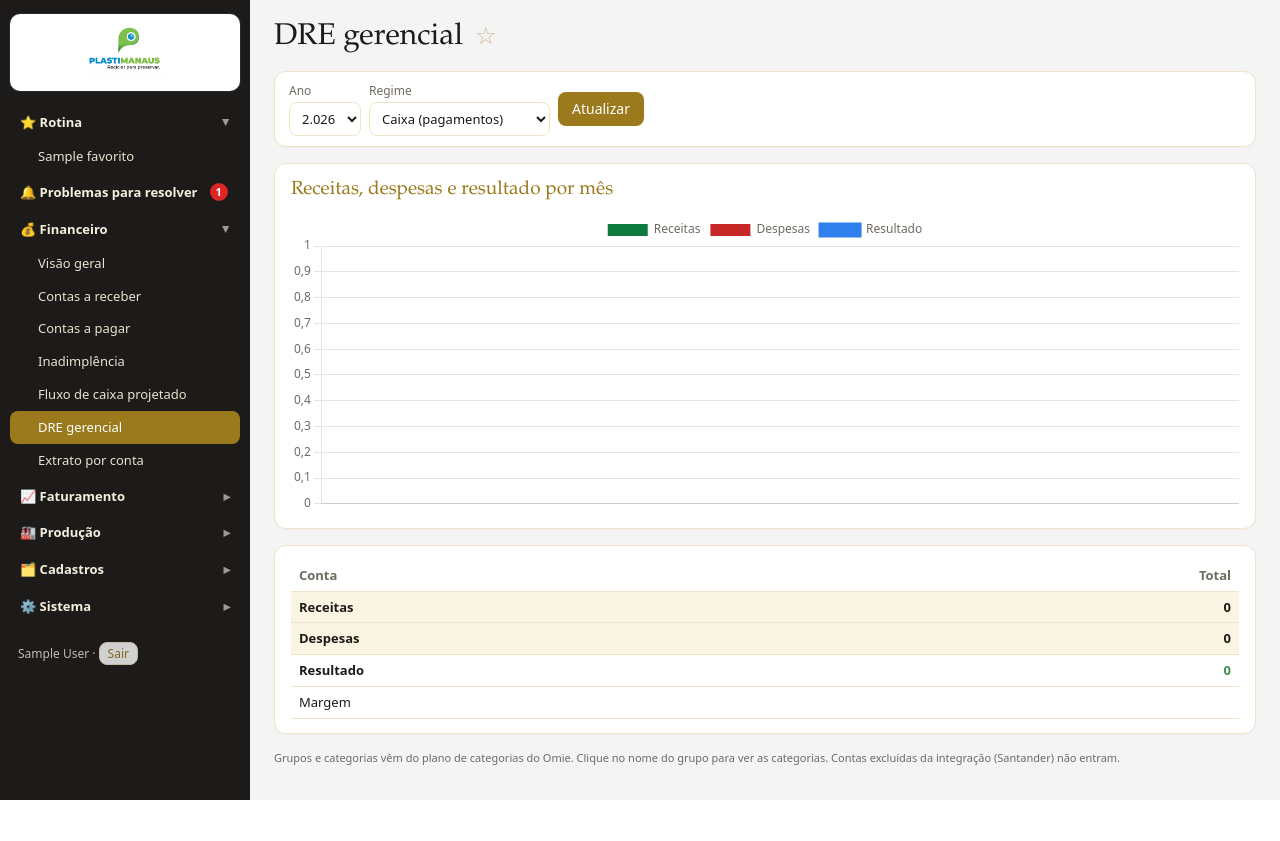
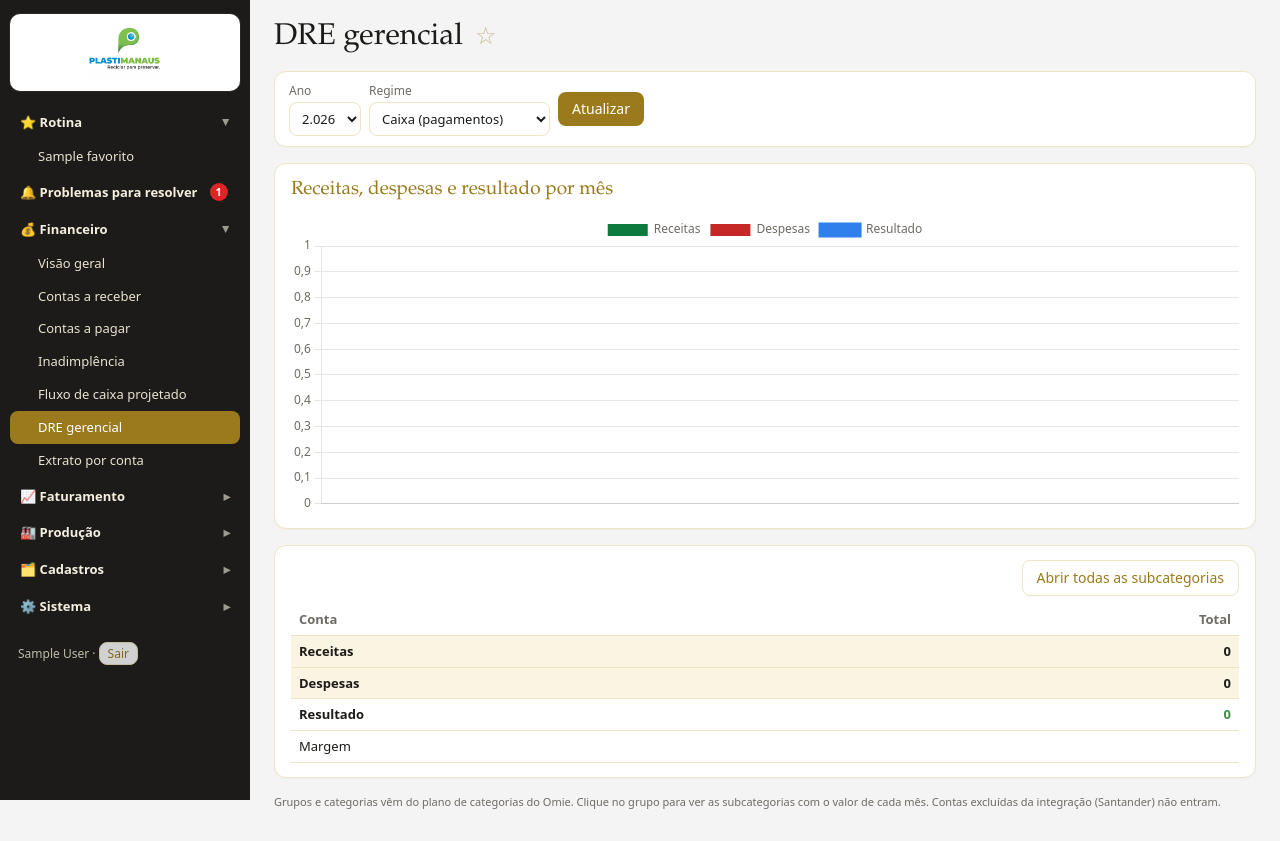
Before and after one commit to alissonmao/plastimanaus, a Django app: page /financeiro/dre/ in a window 1280 px wide. Before the commit the page ends 800 px from the top, so only its background shows below. Run offline with Django 5.2, Linux system fonts and the light colour scheme; a user stored in the database is signed in; tables that the repository leaves empty hold one stand-in row (values such as "Sample post").

Commit message:
DRE: subcategorias em linhas próprias com o valor de cada mês
Clique no grupo abre as subcategorias; botão para abrir/fechar todas.

Co-Authored-By: Claude Opus 5.5 <noreply@anthropic.com>

```diff
--- a/erp/templates/erp/fin_dre.html
+++ b/erp/templates/erp/fin_dre.html
@@ -5,19 +5,30 @@
   <label>Regime<select name="regime"><option value="caixa" {% if regime == 'caixa' %}selected{% endif %}>Caixa (pagamentos)</option><option value="competencia" {% if regime == 'competencia' %}selected{% endif %}>Competência (emissão)</option></select></label>
   <button class="btn">Atualizar</button></form>
 <div class="card"><h2>Receitas, despesas e resultado por mês</h2><div class="chart"><canvas id="g"></canvas></div></div>
-<div class="card tabela" style="max-height:none"><table>
+<div class="card tabela" style="max-height:none"><div class="dre-acoes"><button type="button" class="btn sec" id="abrir-todos">Abrir todas as subcategorias</button></div><table>
 <tr><th>Conta</th>{% for m in meses %}<th class="n">{{ m }}</th>{% endfor %}<th class="n">Total</th></tr>
 {% for e in estrutura %}
 <tr class="total"><td class="grupo">{{ e.tipo }}</td>{% for v in e.totais %}<td class="n grupo">{{ v|num:0 }}</td>{% endfor %}<td class="n grupo">{{ e.total|num:0 }}</td></tr>
 {% for g, vals, tot, cats in e.blocos %}
-<tr><td><details><summary style="cursor:pointer"><b>{{ g }}</b></summary>{% for c, cv, ct in cats %}<div style="padding-left:14px;color:var(--muted)">{{ c }}: {{ ct|brl }}</div>{% endfor %}</details></td>{% for v in vals %}<td class="n">{{ v|num:0 }}</td>{% endfor %}<td class="n"><b>{{ tot|num:0 }}</b></td></tr>
+<tr class="dre-g" data-g="{{ forloop.parentloop.counter }}-{{ forloop.counter }}"><td><span class="seta">▸</span> <b>{{ g }}</b> <small class="sub">({{ cats|length }})</small></td>{% for v in vals %}<td class="n"><b>{{ v|num:0 }}</b></td>{% endfor %}<td class="n"><b>{{ tot|num:0 }}</b></td></tr>
+{% for c, cv, ct in cats %}<tr class="sub dre-c" data-g="{{ forloop.parentloop.parentloop.counter }}-{{ forloop.parentloop.counter }}" hidden><td>{{ c }}</td>{% for v in cv %}<td class="n">{% if v %}{{ v|num:0 }}{% else %}–{% endif %}</td>{% endfor %}<td class="n">{{ ct|num:0 }}</td></tr>{% endfor %}
 {% endfor %}{% endfor %}
 <tr class="total"><td>Resultado</td>{% for v in res %}<td class="n {% if v < 0 %}neg{% else %}ok{% endif %}">{{ v|num:0 }}</td>{% endfor %}<td class="n {% if res_total < 0 %}neg{% else %}ok{% endif %}">{{ res_total|num:0 }}</td></tr>
 <tr><td>Margem</td>{% for v in margem %}<td class="n">{{ v|pct }}</td>{% endfor %}<td></td></tr>
 </table></div>
-<p class="helptext">Grupos e categorias vêm do plano de categorias do Omie. Clique no nome do grupo para ver as categorias. Contas excluídas da integração (Santander) não entram.</p>
+<p class="helptext">Grupos e categorias vêm do plano de categorias do Omie. Clique no grupo para ver as subcategorias com o valor de cada mês. Contas excluídas da integração (Santander) não entram.</p>
 {% endblock %}
 {% block scripts %}<script>
+document.querySelectorAll("tr.dre-g").forEach(tr => tr.addEventListener("click", () => {
+  const abrir = !tr.classList.contains("on"); tr.classList.toggle("on", abrir);
+  document.querySelectorAll(`tr.dre-c[data-g="${tr.dataset.g}"]`).forEach(c => c.hidden = !abrir);
+}));
+document.getElementById("abrir-todos").addEventListener("click", e => {
+  const abrir = !e.target.classList.contains("on"); e.target.classList.toggle("on", abrir);
+  e.target.textContent = abrir ? "Fechar todas as subcategorias" : "Abrir todas as subcategorias";
+  document.querySelectorAll("tr.dre-g").forEach(tr => tr.classList.toggle("on", abrir));
+  document.querySelectorAll("tr.dre-c").forEach(c => c.hidden = !abrir);
+});
 const G = {{ graf|safe }};
 barras("g", G.labels, [{nome:"Receitas", valores:G.rec, cor:"#0f7a3d"}, {nome:"Despesas", valores:G.desp, cor:"#c62828"}, {nome:"Resultado", valores:G.res, tipo:"line", cor:"#2f80ed"}], {moeda:true});
 </script>{% endblock %}
--- a/static/css/erp.css
+++ b/static/css/erp.css
@@ -215,3 +215,4 @@ form.fav button:hover,form.fav button.on{color:#d4a017}.vazio-menu{display:block
 tr.clic{cursor:pointer}.tg.ped-faturado{background:#e4f3e6;color:var(--ok)}.tg.ped-cancelado,.tg.ped-devolvido{background:#fde2e2;color:#b91c1c}
 .tg.ped-faturar{background:#fef3c7;color:#92400e}.tg.ped-pedido-de-venda,.tg.ped-propostaorcamento,.tg.ped-separar-estoque{background:#e0ecff;color:#1d4ed8}
 td.cli{max-width:280px;overflow:hidden;text-overflow:ellipsis;white-space:nowrap}
+tr.dre-g{cursor:pointer}tr.dre-g:hover td{background:var(--primary-2)}tr.dre-g .seta{display:inline-block;transition:transform .15s;color:var(--muted)}tr.dre-g.on .seta{transform:rotate(90deg)}.dre-acoes{display:flex;justify-content:flex-end;margin-bottom:8px}
```
